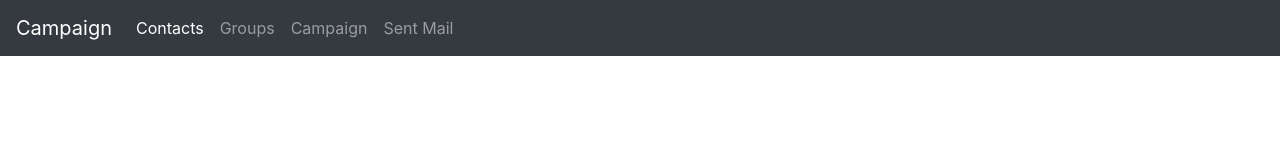
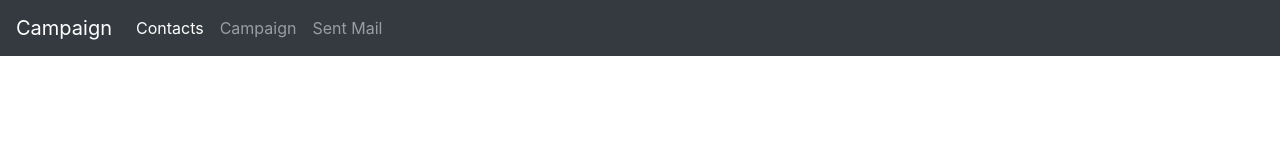
Before and after one commit to ebruucgun/mail-campaign-fe, a React (Create React App) app: page / in a window 1280 px wide. Shown: the top 160 px of the page. Built offline with nearby package versions, Linux system fonts and the light colour scheme.

Commit message:
nav bar updated

```diff
--- a/src/components/TopBar.js
+++ b/src/components/TopBar.js
@@ -17,9 +17,6 @@
         <Link className="nav-link" to="contacts">Contacts</Link>
       </li>
       <li className="nav-item">
-        <Link className="nav-link" to="groups">Groups</Link>
-      </li>
-      <li className="nav-item">
         <Link className="nav-link" to="campaign">Campaign</Link>
       </li>
       <li className="nav-item">
```
Also changed, not shown: 1 other file (tests, documents, lock files or other folders).
